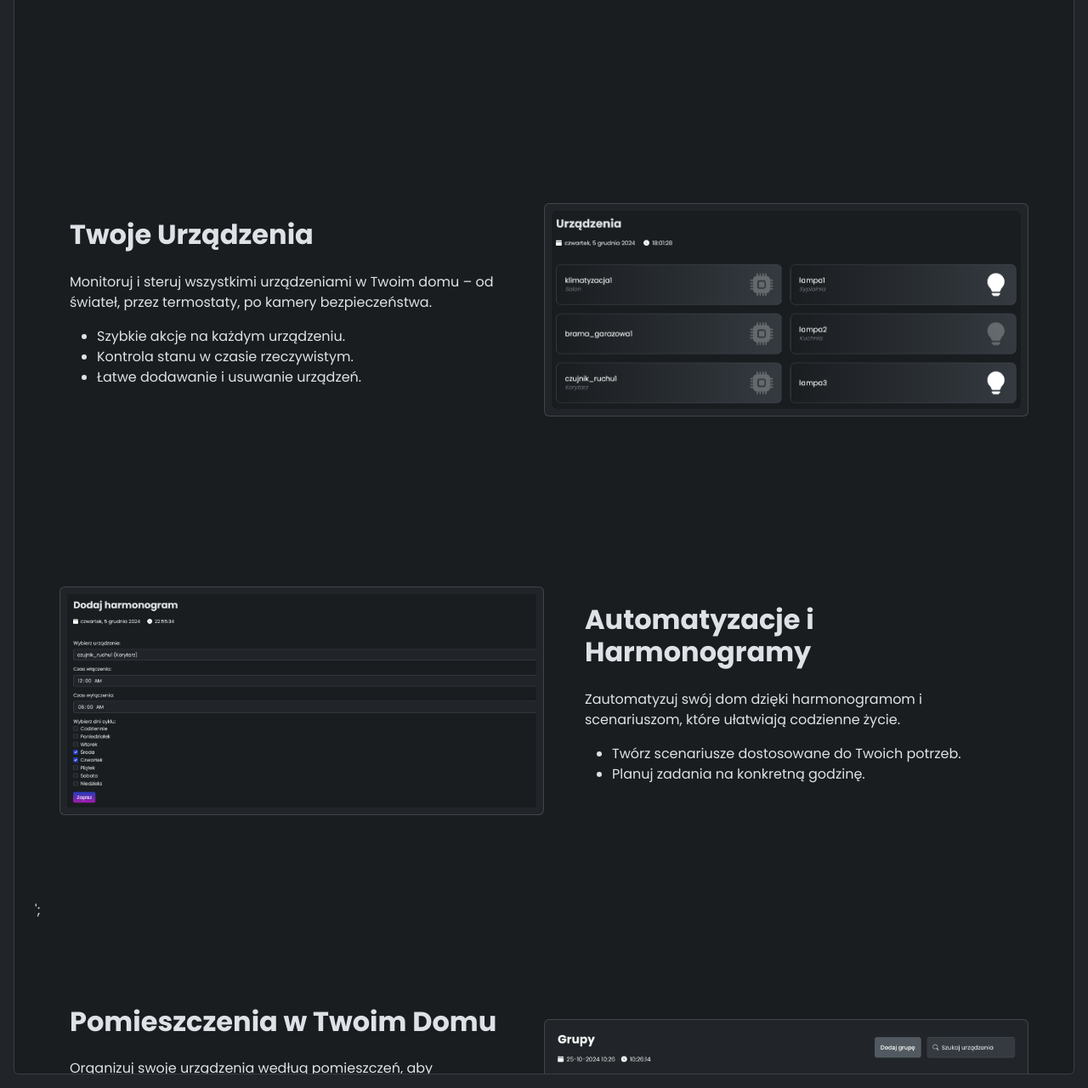
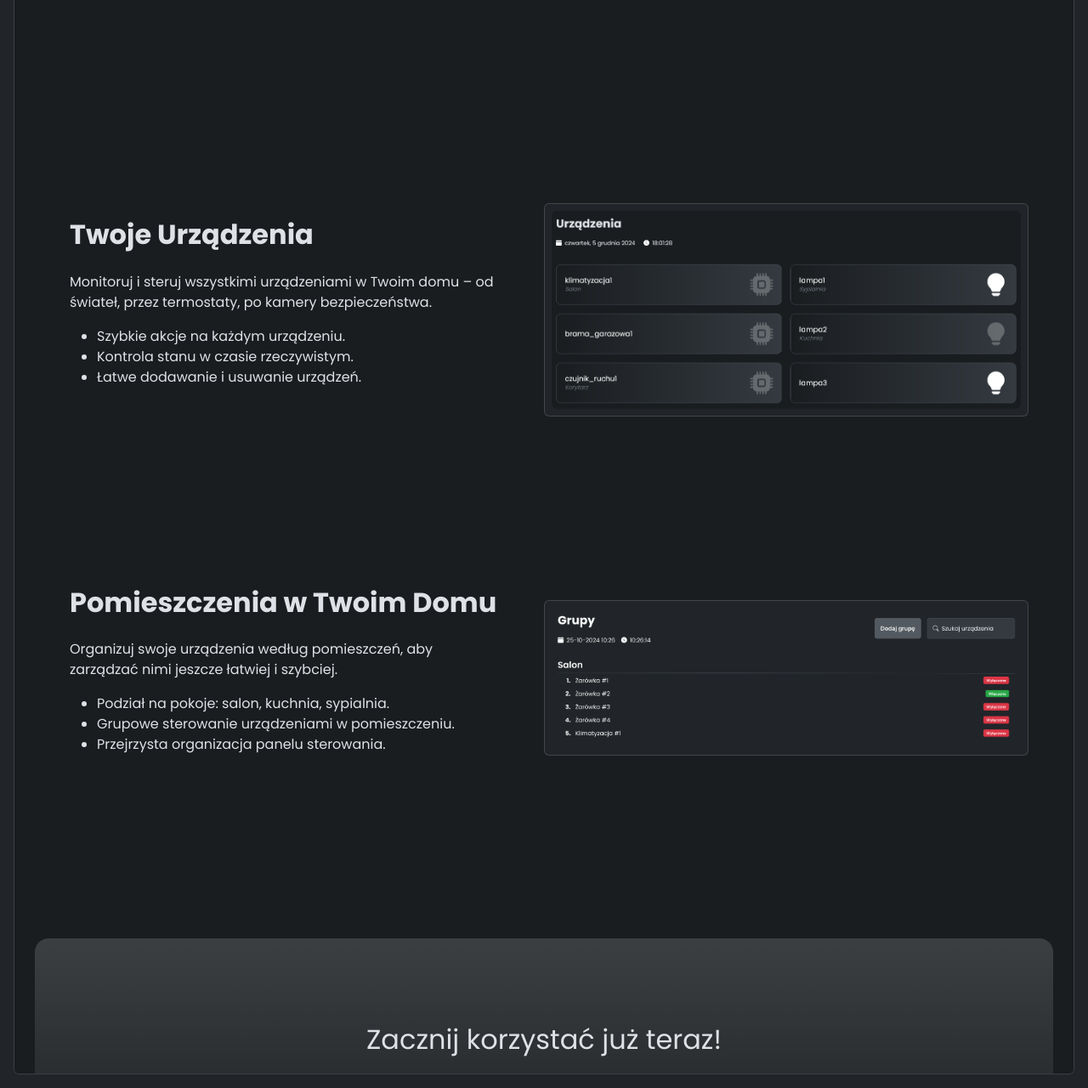
Before and after one commit to Jakub-Rudnik/SmartHaven, a PHP site: page / in a window 1280 px wide. Shown: the part 1320-2600 px from the top of the page at 85% size. Run offline with PHP 8.4, Linux system fonts and the light colour scheme.

Commit message:
fix: remove section with schedules

```diff
--- a/Pages/LandingPage.php
+++ b/Pages/LandingPage.php
@@ -40,9 +40,6 @@ namespace Pages;
                 <ul class="navbar-nav py-3 py-lg-0 gap-3 gap-lg-0">
                     <li class="nav-item">
                         <a class="nav-link" href="#devices">Urządzenia</a>
-                    </li>
-                    <li class="nav-item">
-                        <a class="nav-link" href="#automation">Automatyzacje</a>
                     </li>
                     <li class="nav-item">
                         <a class="nav-link" href="#groups">Pomieszczenia</a>
@@ -319,26 +316,6 @@ namespace Pages;
         </div>
     </div>
 
-    <div id="automation" class="d-flex align-items-center justify-content-center section-padding">
-        <div class="container">
-            <div class="row align-items-center">
-                <div class="col-md-6 card d-none d-md-flex justify-content-center align-items-center p-2">
-                    <img src="/Public/Images/schedules-smarthaven.png" alt="Interfejs harmonogramów"
-                         class="w-100 object-fit-cover">
-                </div>
-                <div class="col-md-6 ps-md-5">
-                    <h2 class="mb-4"><strong>Automatyzacje i Harmonogramy</strong></h2>
-                    <p>Zautomatyzuj swój dom dzięki harmonogramom i scenariuszom, które ułatwiają codzienne życie.</p>
-                    <ul>
-                        <li>Twórz scenariusze dostosowane do Twoich potrzeb.</li>
-                        <li>Planuj zadania na konkretną godzinę.</li>
-                    </ul>
-                </div>
-            </div>
-        </div>
-    </div>
-    ';
-
     <div id="groups" class="d-flex align-items-center justify-content-center section-padding">
         <div class="container">
             <div class="row align-items-center">
```
